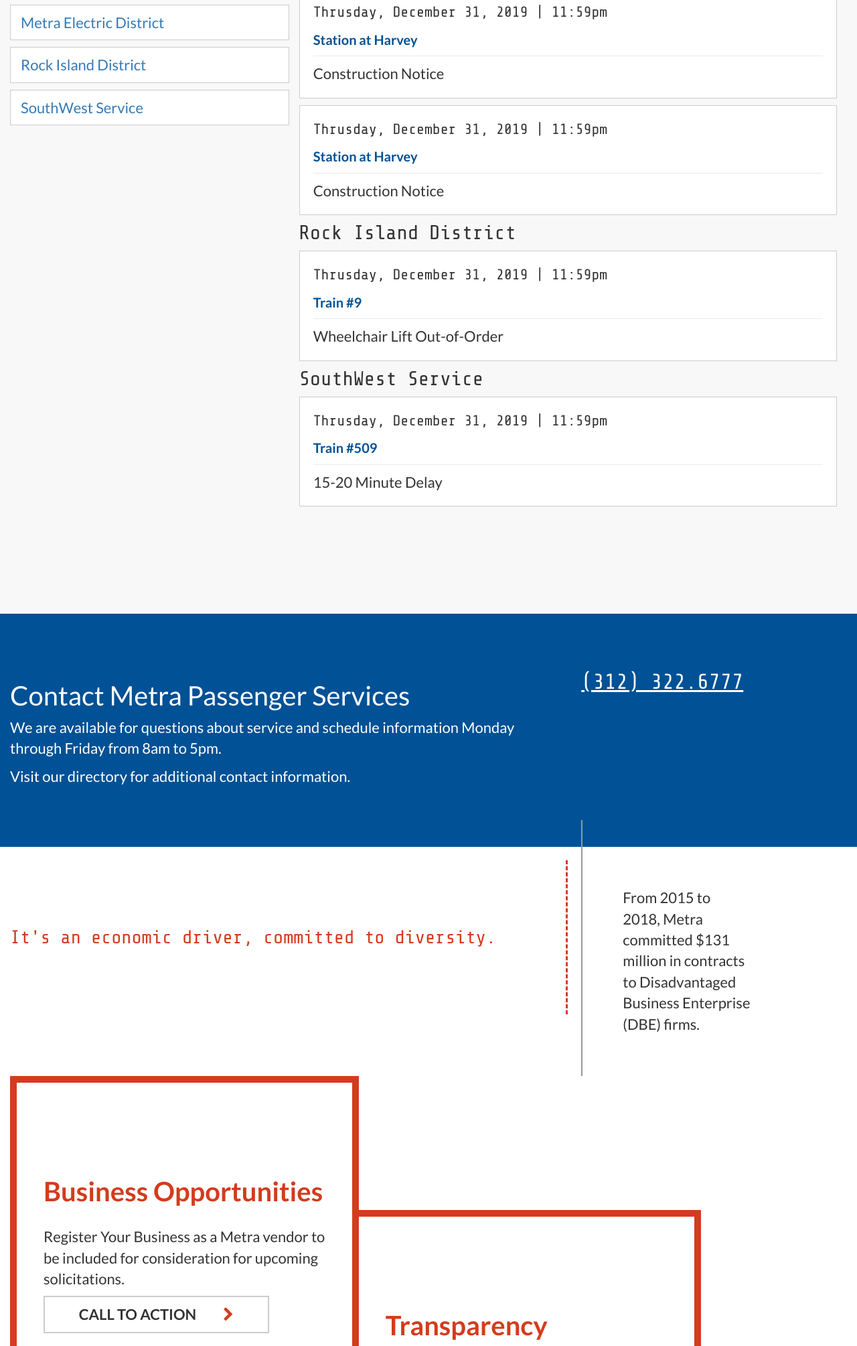
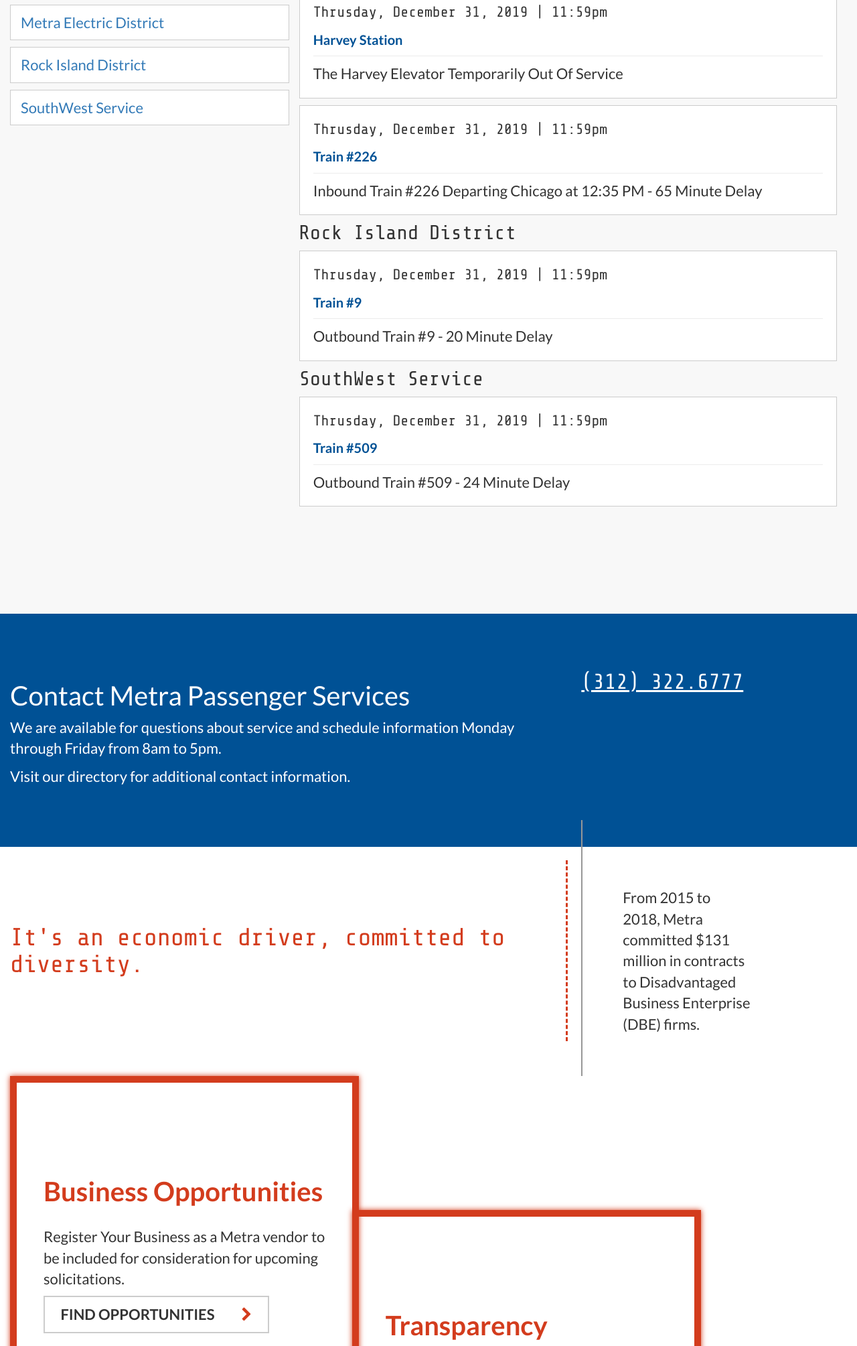
Before and after one commit to ClarityPartners/metra-demo, a website: page index.html in a window 1280 px wide. Shown: the part 791-2800 px from the top of the page at 67% size. Drawn offline with nearby package versions, Linux system fonts and the light colour scheme; files whose address does not match are found by name.

Commit message:
adding stuff

```diff
--- a/index.html
+++ b/index.html
@@ -59,25 +59,25 @@
 							<h2>Metra Electric District</h2>
 								<div class="alert-msg">
 									<span class="">Thrusday, December 31, 2019 | 11:59pm</span>
-									<span class="">Station at Harvey</span>
-									<span class="">Construction Notice</span>
+									<span class="">Harvey Station</span>
+									<span class="">The Harvey Elevator Temporarily Out Of Service</span>
 								</div>
 								<div class="alert-msg">
 									<span class="">Thrusday, December 31, 2019 | 11:59pm</span>
-									<span class="">Station at Harvey</span>
-									<span class="">Construction Notice</span>
+									<span class="">Train #226</span>
+									<span class="">Inbound Train #226 Departing Chicago at 12:35 PM - 65 Minute Delay</span>
 								</div>
 							<h2>Rock Island District</h2>
 								<div class="alert-msg">
 									<span class="">Thrusday, December 31, 2019 | 11:59pm</span>
 									<span class="">Train #9</span>
-									<span class="">Wheelchair Lift Out-of-Order</span>
+									<span class="">Outbound Train #9 - 20 Minute Delay</span>
 								</div>
 							<h2>SouthWest Service</h2>
 								<div class="alert-msg">
 									<span class="">Thrusday, December 31, 2019 | 11:59pm</span>
 									<span class="">Train #509</span>
-									<span class="">15-20 Minute Delay</span>
+									<span class="">Outbound Train #509 - 24 Minute Delay</span>
 								</div>
 						</div>
 					</div>
@@ -112,12 +112,12 @@
 						<div class="box_1 col-md-5">
 							<h3>Business Opportunities</h3>
 							<p>Register Your Business as a Metra vendor to be included for consideration for upcoming solicitations.</p>
-							<button href="#" title="Call to Action" class="cta">Call To Action<i class="fa fa-chevron-right"></i></button>
+							<button href="#" title="Call to Action" class="cta">Find Opportunities<i class="fa fa-chevron-right"></i></button>
 						</div>
 						<div class="box_2 col-md-5">
 							<h3>Transparency</h3>
-							<p>Register Your Business as a Metra vendor to be included for consideration for upcoming solicitations.</p>
-							<button href="#" title="Call to Action" class="cta"><span>Call to Action</span><i class="fa fa-chevron-right"></i></button>
+							<p>Request for information, public records, and information regarding Metra's operation and performance.</p>
+							<button href="#" title="Call to Action" class="cta"><span>Request Info</span><i class="fa fa-chevron-right"></i></button>
 						</div>
 					</div>
 				</div>
--- a/sass/styles.scss
+++ b/sass/styles.scss
@@ -22,7 +22,7 @@
 .quote{
 	padding:60px 20px;
 	line-height:40px;
-	font-size:28px;
+	font-size:37px;
 	border-right:3px dashed #005195;
 }
 .content-inner{
@@ -239,6 +239,9 @@
 		.box_1,.box_2{
 			border:10px solid #d33c1d;
 			padding:100px 40px;
+			-webkit-box-shadow: 0px 0px 8px 0px #d33c1d;
+			-moz-box-shadow: 0px 0px 8px 0px #d33c1d;
+			box-shadow: 0px 0px 8px 0px #d33c1d;
 
 			h3{
 				color:#d33c1d;
@@ -277,6 +280,9 @@
 			//padding:100px 40px 20px;
 			padding-bottom:30px;
 			overflow:hidden;
+			-webkit-box-shadow: 0px 0px 8px 0px #312057;
+			-moz-box-shadow: 0px 0px 8px 0px #312057;
+			box-shadow: 0px 0px 8px 0px #312057;
 
 			h3{
 				color:#312057;
@@ -303,6 +309,9 @@
 	.slim{
 		.box_1{
 			border-color:#005195 !important;
+			-webkit-box-shadow: 0px 0px 8px 0px #005195 !important;
+			-moz-box-shadow: 0px 0px 8px 0px #005195 !important;
+			box-shadow: 0px 0px 8px 0px #005195 !important;
 
 			h3{
 				color:#005195 !important;
@@ -322,6 +331,9 @@
 
 		.box_1{
 			border-color:#d33c1d !important;
+			-webkit-box-shadow: 0px 0px 8px 0px #d33c1d !important;
+			-moz-box-shadow: 0px 0px 8px 0px #d33c1d !important;
+			box-shadow: 0px 0px 8px 0px #d33c1d !important;
 
 			h3{
 				color:#d33c1d !important;
```
Also changed, not shown: css/styles.css.
